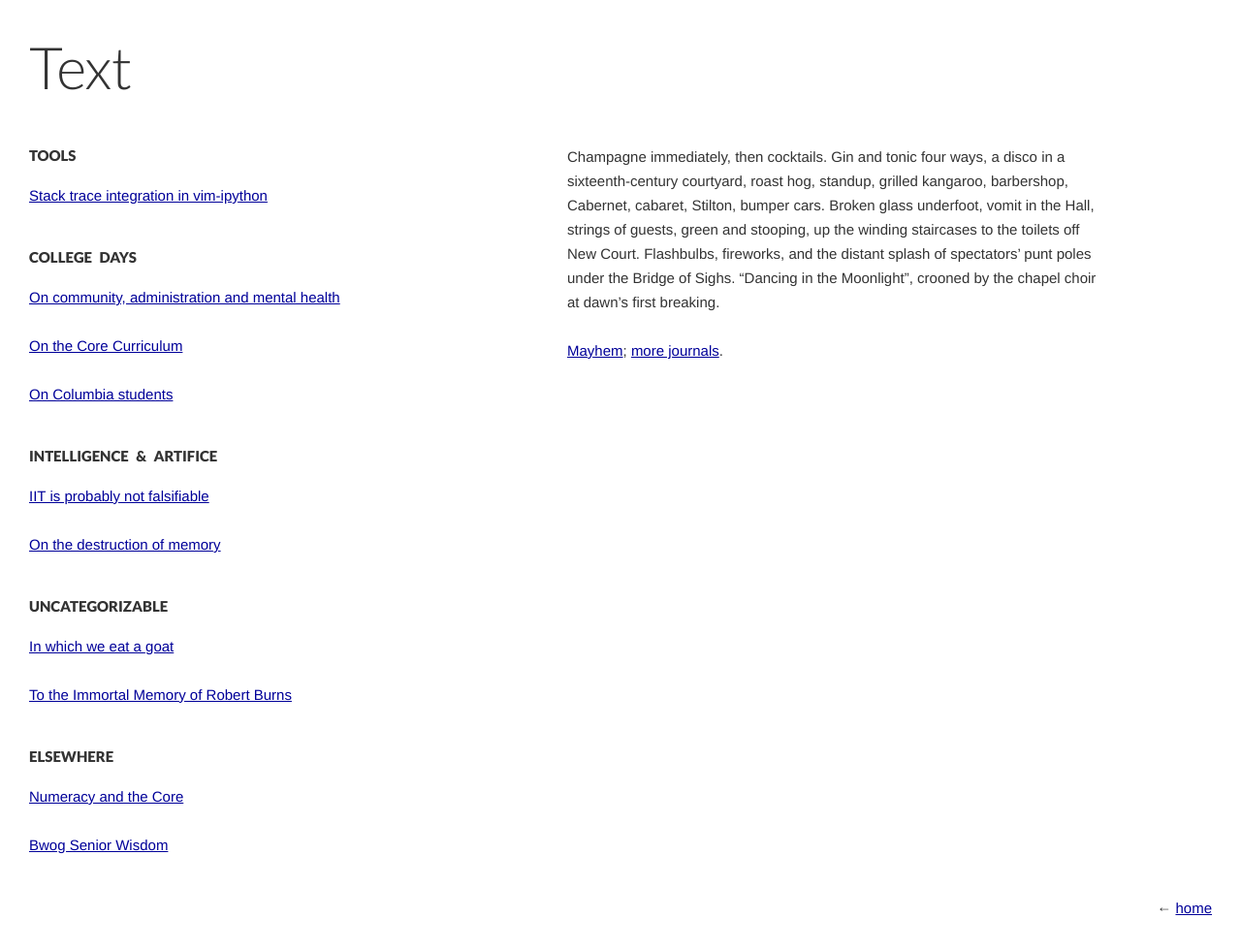
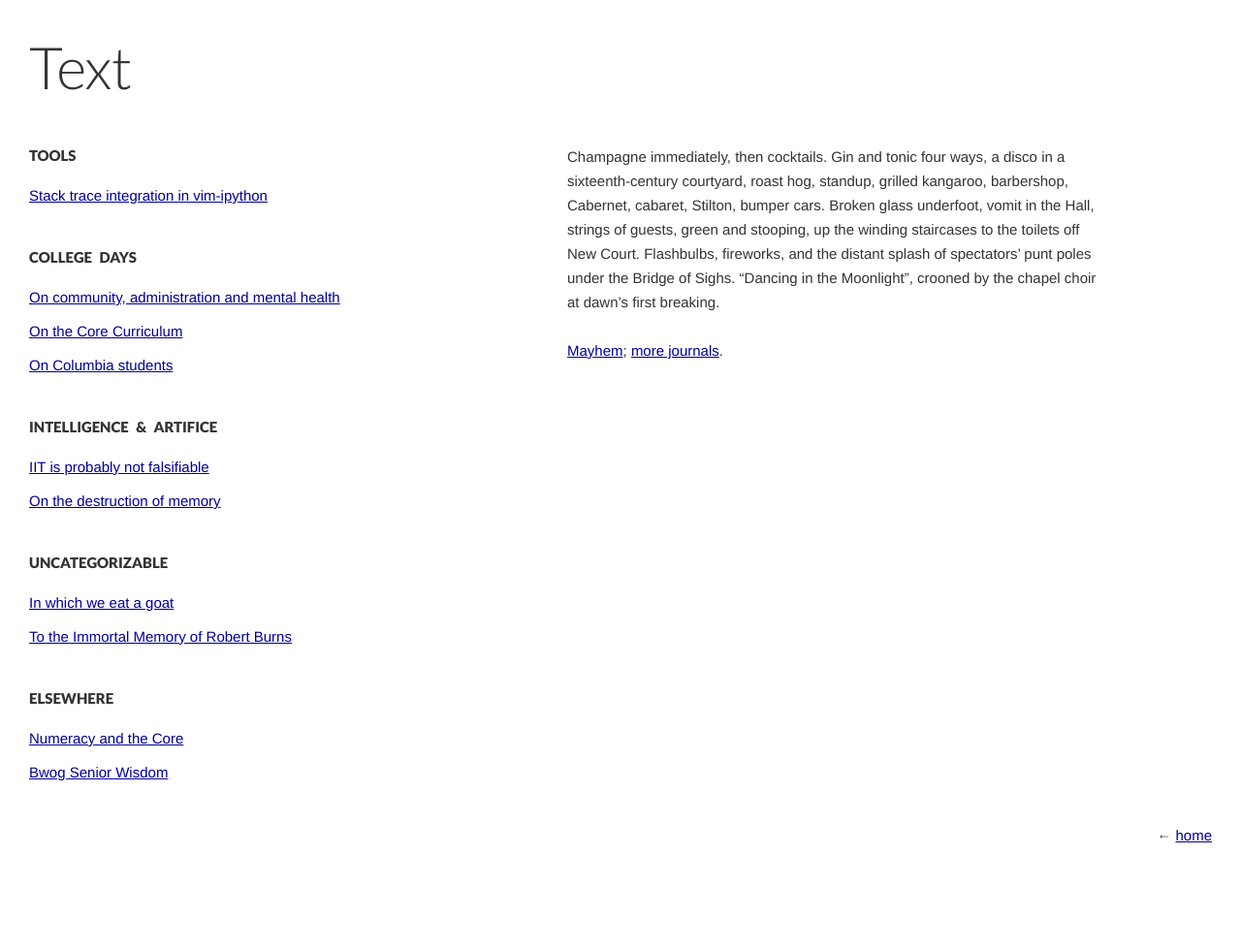
Before and after one commit to jacobandreas/writing, a Jekyll site: the page built from index.html, in a window 1280 px wide. Shown: the whole page at 97% size. Built offline with Jekyll 4.4.1, drawn with Linux system fonts in a browser that asks for light colours; nearby versions of some CDN libraries; after the commit the page ends 905 px from its top, so only the background shows below that.

Commit message:
undo previous change

```diff
--- a/css/style.css
+++ b/css/style.css
@@ -133,10 +133,6 @@ ul, ol {
 
 li {
   margin-bottom: .667em;
-}
-
-ul.nobullet li {
-  margin-bottom: 1.667em;
 }
 
 ul {
```
